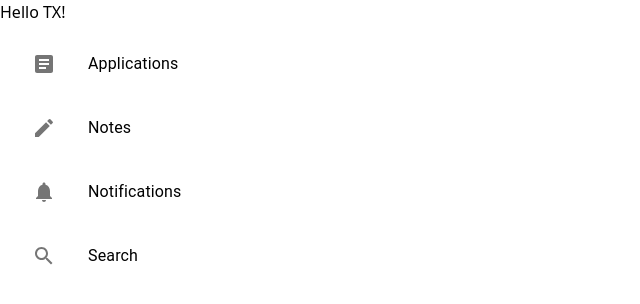
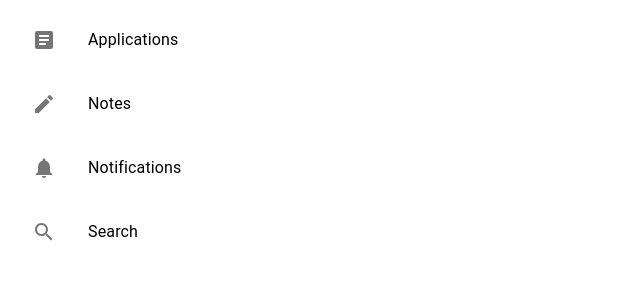
Before and after one commit to CareerTrackr/CareerTracker, a React (Vite) app: page / in a window 1280 px wide. Shown: the top 304 px of the page, without its empty margins (0-640 px from the left). Built offline with nearby package versions, Linux system fonts and the light colour scheme.

Commit message:
added state properties for pages, passed state down into Sidebar

```diff
--- a/src/App.tsx
+++ b/src/App.tsx
@@ -1,6 +1,7 @@
 import React, { useState } from 'react';
 import { HashRouter } from 'react-router-dom';
 import { Sidebar } from "./components/Sidebar.js";
+import { PageOptions } from "../types.js";
 
 function App() {
   const [showHomepage, setShowHomepage] = useState(false);
@@ -11,10 +12,14 @@ function App() {
 
 
   return (
-    <div>
-      Hello TX!
-      <Sidebar></Sidebar>
-    </div>
+
+      <Sidebar
+        showApplications={showApplications} setShowApplications ={setShowApplications}
+        showNotes={showNotes} setShowNotes={setShowNotes}
+        showNotifications={showNotifications} setShowNotifications={setShowNotifications}
+        showSearchFilter={showSearchFilter} setShowSearchFilter={setShowSearchFilter}
+      />
+
   )
 }
 
```
